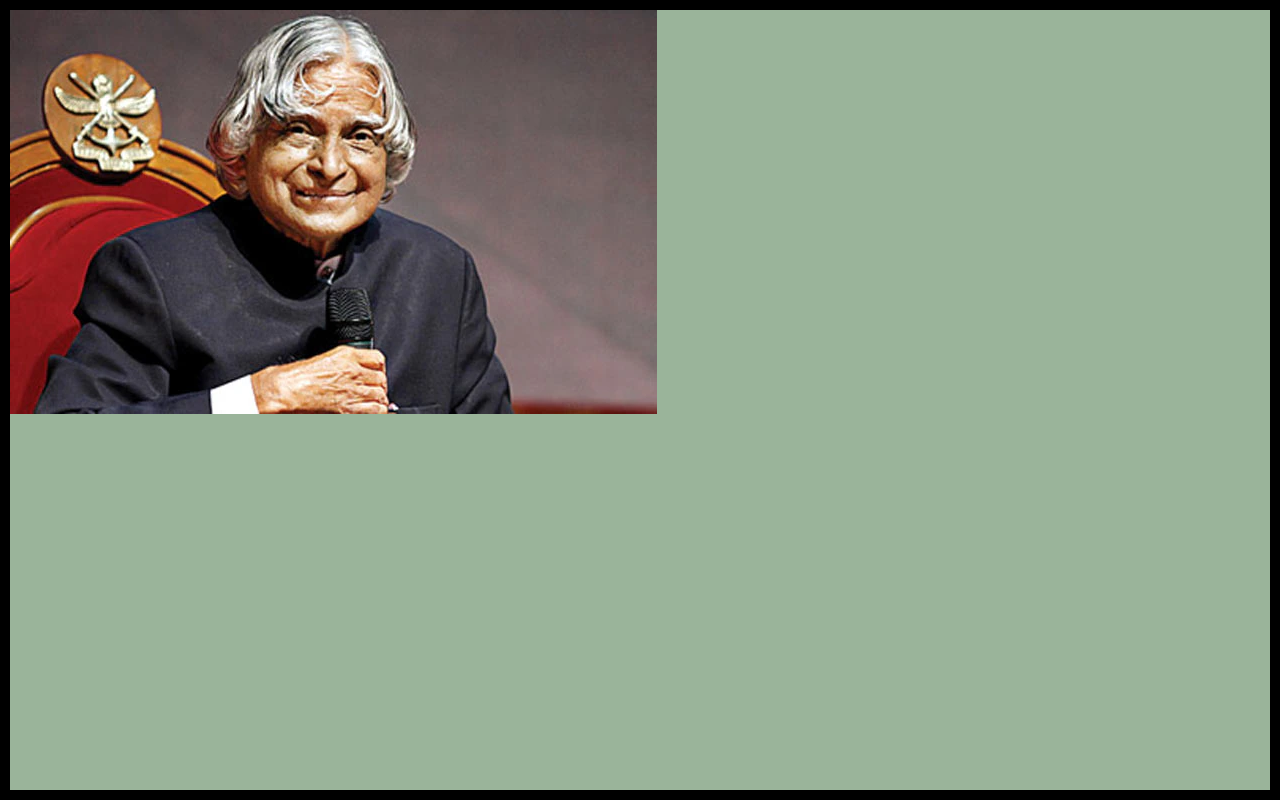
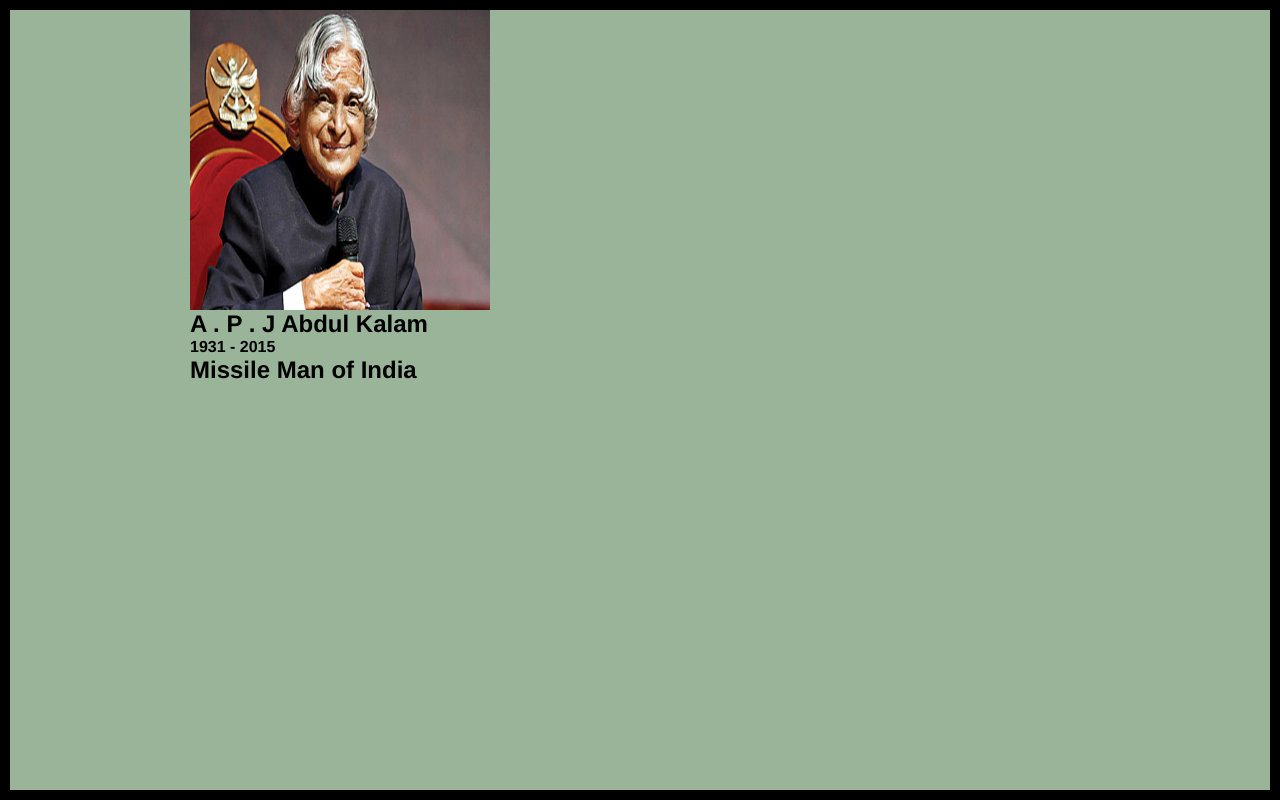
Before and after one commit to nehakumaribytes/biograpgy-project-apj-abdul-kalam, a plain HTML site: page index.html in a window 1280 px wide. Drawn offline with Linux system fonts and the light colour scheme.

Commit message:
add files

```diff
--- a/index.html
+++ b/index.html
@@ -10,7 +10,23 @@
 <div class="container">
     <div class="content">
         <section class="about-section">
-           <img src="apj-image.webp" alt="" >
+            <div class="img_btn">
+                <img src="apj-image.webp" alt="" >
+            </div>
+            <div>
+                <h1>
+                   A . P . J Abdul Kalam
+                </h1>
+                <h4>
+                    1931 - 2015
+                </h4>
+            </div>
+          </section>
+          <section class="home_container">
+            <h2>Missile Man of India</h2>
+            <p></p>
+          </section>
+
     </div>
 </div>
 </body>
--- a/style.css
+++ b/style.css
@@ -13,7 +13,11 @@ html,body{
     min-height: 100vh;
    border: 10px solid black;
 }
-.conetnt{
+.content{
     max-width: 900px;
     margin: 0 auto;
 }
+.img_btn,img{
+width: 300px;
+height: 300px;
+}
```
